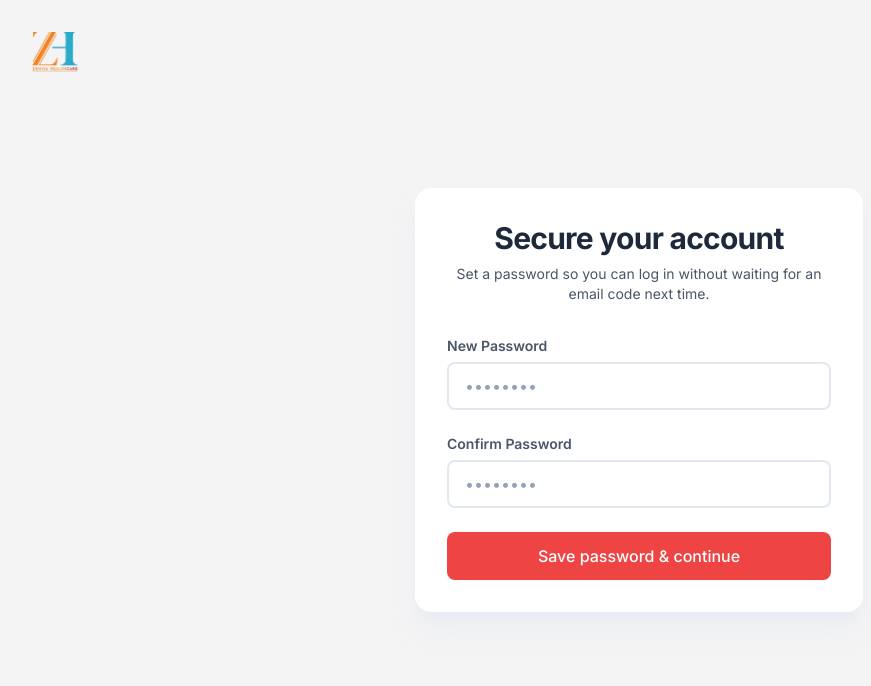
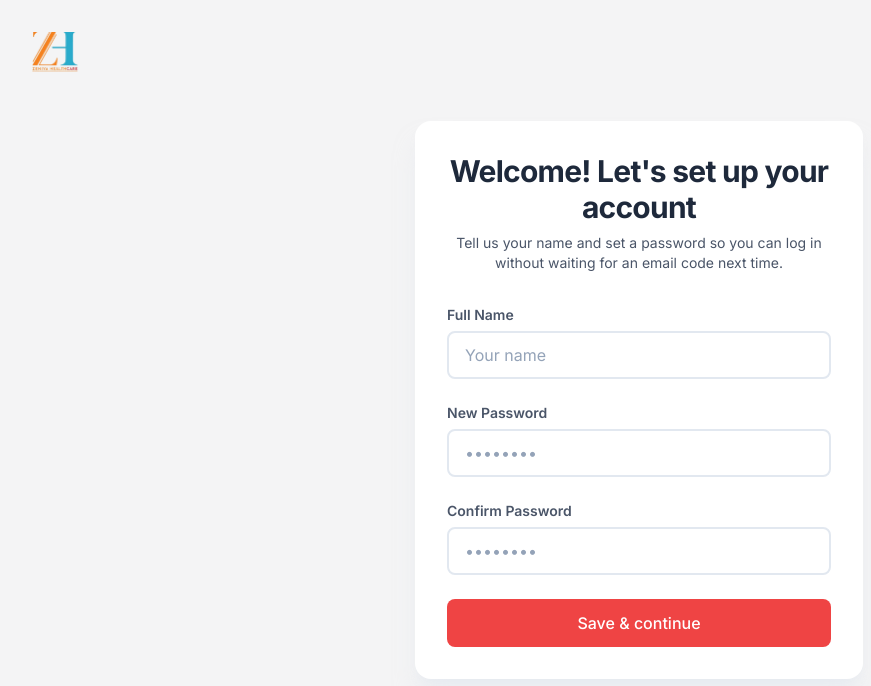
Before and after one commit to lnath019/zeneva-health, a Next.js app: page /set-password in a window 1280 px wide. Shown: the top 686 px of the page, without its empty margins (1-872 px from the left). Built offline with nearby package versions, Linux system fonts and the light colour scheme; no server answers; sample sign-in values are in the browser's storage.

Commit message:
add full name input and complete account setup functionality

```diff
--- a/src/app/set-password/page.tsx
+++ b/src/app/set-password/page.tsx
@@ -11,9 +11,10 @@ import { LOGO_SRC, LOGO_ALT } from '@/config/brand'
 const MIN_PASSWORD_LENGTH = 8
 
 export default function SetPasswordPage() {
-  const { token, isLoading: authLoading, setPassword } = useAuth()
+  const { token, isLoading: authLoading, completeAccountSetup } = useAuth()
   const router = useRouter()
 
+  const [fullName, setFullName] = useState('')
   const [password, setPasswordValue] = useState('')
   const [confirmPassword, setConfirmPassword] = useState('')
   const [loading, setLoading] = useState(false)
@@ -27,10 +28,15 @@ export default function SetPasswordPage() {
 
   useEffect(() => {
     setError(null)
-  }, [password, confirmPassword])
+  }, [fullName, password, confirmPassword])
 
   async function submit(e: FormEvent) {
     e.preventDefault()
+
+    if (!fullName.trim()) {
+      setError('Please tell us your name.')
+      return
+    }
 
     if (password.length < MIN_PASSWORD_LENGTH) {
       setError(`Password must be at least ${MIN_PASSWORD_LENGTH} characters.`)
@@ -44,9 +50,9 @@ export default function SetPasswordPage() {
 
     setLoading(true)
     try {
-      await setPassword(password)
+      await completeAccountSetup(fullName.trim(), password)
     } catch (err) {
-      setError(err instanceof Error ? err.message : 'Could not set your password. Try again.')
+      setError(err instanceof Error ? err.message : 'Could not set up your account. Try again.')
     } finally {
       setLoading(false)
     }
@@ -60,9 +66,9 @@ export default function SetPasswordPage() {
 
       <div className="w-full max-w-md rounded-2xl bg-white p-8 shadow-xl shadow-slate-200/50">
         <div className="mb-8 text-center">
-          <h1 className="text-3xl font-bold tracking-tight text-slate-800">Secure your account</h1>
+          <h1 className="text-3xl font-bold tracking-tight text-slate-800">Welcome! Let&apos;s set up your account</h1>
           <p className="mt-2 text-sm text-neutralBrand">
-            Set a password so you can log in without waiting for an email code next time.
+            Tell us your name and set a password so you can log in without waiting for an email code next time.
           </p>
         </div>
 
@@ -73,6 +79,15 @@ export default function SetPasswordPage() {
         )}
 
         <form onSubmit={submit} className="space-y-6">
+          <Input
+            label="Full Name"
+            type="text"
+            placeholder="Your name"
+            value={fullName}
+            onChange={(e) => setFullName(e.target.value)}
+            disabled={loading}
+            required
+          />
           <Input
             label="New Password"
             type="password"
@@ -92,7 +107,7 @@ export default function SetPasswordPage() {
             required
           />
           <Button type="submit" className="w-full py-3" isLoading={loading}>
-            Save password & continue
+            Save & continue
           </Button>
         </form>
       </div>
--- a/src/context/AuthContext.tsx
+++ b/src/context/AuthContext.tsx
@@ -15,6 +15,7 @@ interface AuthContextType {
   verifyOtp: (email: string, code: string, redirectTo?: string) => Promise<void>;
   loginWithPassword: (email: string, password: string, redirectTo?: string) => Promise<void>;
   setPassword: (password: string) => Promise<void>;
+  completeAccountSetup: (fullName: string, password: string) => Promise<void>;
   signOut: () => void;
 }
 
@@ -97,6 +98,14 @@ export function AuthProvider({ children }: { children: ReactNode }) {
     router.push('/dashboard');
   };
 
+  // Used on first login: new accounts must give themselves a real name and a
+  // password before they can continue, so both are saved together here.
+  const completeAccountSetup = async (fullName: string, password: string) => {
+    await authApi.updateProfile(fullName);
+    await authApi.setPassword(password);
+    router.push('/dashboard');
+  };
+
   const signOut = () => {
     removeToken();
     setTokenState(null);
@@ -116,6 +125,7 @@ export function AuthProvider({ children }: { children: ReactNode }) {
         verifyOtp,
         loginWithPassword,
         setPassword,
+        completeAccountSetup,
         signOut,
       }}
     >
```
